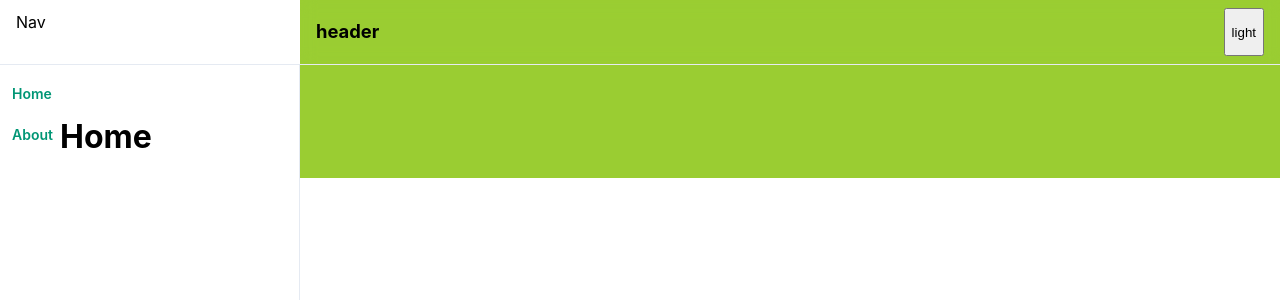
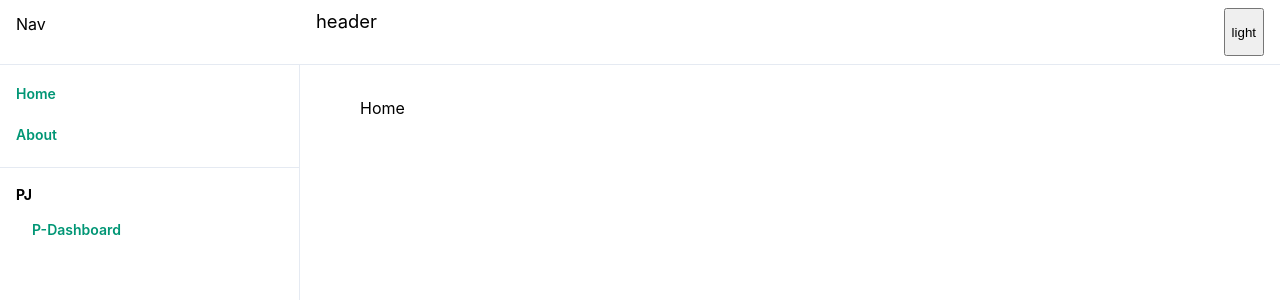
Before and after one commit to jmeno1011/tono-ui, a React (Create React App) app: page / in a window 1280 px wide. Shown: the top 300 px of the page. Built offline with nearby package versions, Linux system fonts and the light colour scheme; a small style sheet from the web is missing.

Commit message:
edit nav, add p-dashboard page

```diff
--- a/src/App.tsx
+++ b/src/App.tsx
@@ -3,6 +3,7 @@
 import { Route, Routes } from "react-router-dom";
 import { About, Home } from "pages";
 import Layout from "layout/Layout";
+import PDashboard from "pages/dashboard1/PDashboard";
 
 function App() {
   return (
@@ -11,6 +12,9 @@
         <Route index element={<Home />} />
         <Route path="/about" element={<About />} />
       </Route>
+      <Route path="/p-dashboard" element={<PDashboard />}>
+
+      </Route>
     </Routes>
   );
 }
--- a/src/components/common/Nav/Nav.module.css
+++ b/src/components/common/Nav/Nav.module.css
@@ -17,7 +17,7 @@
     left: 0;
 }
 
-.container hr{
+.container > hr{
     margin: 0;
     flex-shrink: 0;
     border: 0;
@@ -38,11 +38,15 @@
     border-right: 1px solid var(--border-color);
 }
 
-.ul{
+.ul, .ulI{
     list-style: none;
     margin: 0;
     padding: 0;
     position: relative;
+}
+
+.ulI{
+    padding-left: 1rem;
 }
 
 .li{
@@ -51,7 +55,7 @@
 }
 
 .li a{
-    padding: 6px 6px 6px 2px;
+    padding: 6px;
     margin: 0;
     width: 100%;
     font-size: .875rem;
@@ -68,3 +72,16 @@
 .li a:hover{
     background-color: rgb(243, 246, 249);
 }
+
+.h5{
+    padding: 0 1rem;
+    font-size: var(--typography-h5);
+    font-weight: 700;
+    color: var(--text-primary);
+}
+
+.hr{
+    margin: 1rem 0;
+    border: 0;
+    border-bottom: thin solid var(--border-color);
+}
--- a/src/components/common/Nav/Nav.tsx
+++ b/src/components/common/Nav/Nav.tsx
@@ -13,6 +13,11 @@
                     <li className={styles.li}><Link to={"/"}>Home</Link></li>
                     <li className={styles.li}><Link to={"/about"}>About</Link></li>
                 </ul>
+                <hr className={styles.hr} />
+                <h5 className={styles.h5}>PJ</h5>
+                <ul className={styles.ulI}>
+                    <li className={styles.li}><Link to={"/p-dashboard"}>P-Dashboard</Link></li>
+                </ul>
             </div>
         </div>
     </nav>
--- a/src/index.css
+++ b/src/index.css
@@ -1,3 +1,4 @@
+@import "./reset.css";
 body {
   margin: 0;
   font-family: -apple-system, BlinkMacSystemFont, 'Segoe UI', 'Roboto', 'Oxygen',
@@ -18,7 +19,12 @@
   --background:white;
   --text-primary: black;
   --text-secondary: #009675;
-  --border-color: #e5eaf2
+  --border-color: #e5eaf2;
+  --typography-h1: 1.5rem;
+  --typography-h2: 1.25rem;
+  --typography-h3: 1.125rem;
+  --typography-h4: 1rem;
+  --typography-h5: 0.875rem;
 }
 
 [data-theme='dark']{
--- a/src/layout/Layout.module.css
+++ b/src/layout/Layout.module.css
@@ -1,4 +1,5 @@
 .container{
+    min-height: 100vh;
     display: flex;
     background-color: var(--background);
     color: var(--text-primary);
@@ -6,9 +7,9 @@
 }
 
 .wrapper{
+    padding-left: var(--nav-width);
     width: 100%;
     display: flex;
-    background-color: yellowgreen;
 }
 /* @media(min-width: 1200px) {
 
--- /dev/null
+++ b/src/pages/dashboard1/PDashboard.tsx
@@ -0,0 +1,7 @@
+import React from 'react'
+
+export default function PDashboard() {
+  return (
+    <div>PDashboard</div>
+  )
+}
--- /dev/null
+++ b/src/reset.css
@@ -0,0 +1,55 @@
+/* http://meyerweb.com/eric/tools/css/reset/
+   v2.0 | 20110126
+   License: none (public domain)
+*/
+
+html, body, div, span, applet, object, iframe,
+h1, h2, h3, h4, h5, h6, p, blockquote, pre,
+a, abbr, acronym, address, big, cite, code,
+del, dfn, em, img, ins, kbd, q, s, samp,
+small, strike, strong, sub, sup, tt, var,
+b, u, i, center,
+dl, dt, dd, ol, ul, li,
+fieldset, form, label, legend,
+table, caption, tbody, tfoot, thead, tr, th, td,
+article, aside, canvas, details, embed,
+figure, figcaption, footer, header, hgroup,
+menu, nav, output, ruby, section, summary,
+time, mark, audio, video {
+	margin: 0;
+	padding: 0;
+	border: 0;
+	font-size: 100%;
+	font: inherit;
+	vertical-align: baseline;
+}
+/* HTML5 display-role reset for older browsers */
+article, aside, details, figcaption, figure,
+footer, header, hgroup, menu, nav, section {
+	display: block;
+}
+body {
+	line-height: 1.5;
+}
+ol, ul {
+	list-style: none;
+}
+blockquote, q {
+	quotes: none;
+}
+blockquote:before, blockquote:after,
+q:before, q:after {
+	content: '';
+	content: none;
+}
+table {
+	border-collapse: collapse;
+	border-spacing: 0;
+}
+*{
+	box-sizing:border-box;
+}
+a {
+	color: black;
+	text-decoration: none;
+}
```
